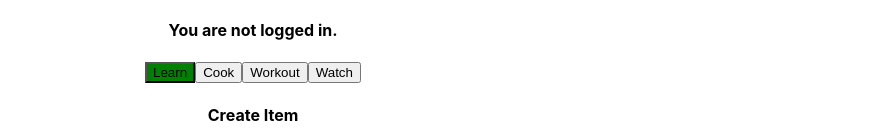
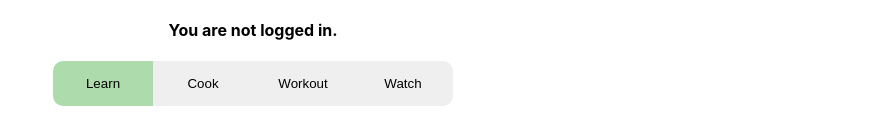
Before and after one commit to rgoc123/project_standard, a React (Create React App) app in the folder client/: page /#/ in a window 1280 px wide. Shown: the part 132-262 px from the top of the page, without its empty margins (387-1280 px from the left). Built offline with nearby package versions, Linux system fonts and the light colour scheme; no server answers.

Commit message:
Style menu buttons

```diff
--- a/client/src/components/menu.js
+++ b/client/src/components/menu.js
@@ -4,9 +4,9 @@ export default function Menu({ activeTab, setActiveTab }) {
   const getStyle = (tab) => activeTab === tab ? 'active' : 'inactive'
 
   return (
-    <div>
+    <div className="menu">
       {['learn', 'cook', 'workout', 'watch'].map(tab => (
-        <button className={getStyle(tab)}
+        <button className={'menu-button ' + getStyle(tab)}
           onClick={() => setActiveTab(tab)}
           key={tab} >
           {tab[0].toUpperCase() + tab.slice(1)}
--- a/client/src/styles/main.css
+++ b/client/src/styles/main.css
@@ -10,8 +10,28 @@
   top: 10px;
 }
 
+.menu-button {
+  width: 100px;
+  padding: 15px;
+  border: none;
+  border-radius: 0;
+  cursor: pointer;
+}
+
+.menu-button:first-of-type {
+  border-radius: 10px 0 0 10px;
+}
+
+.menu-button:last-of-type {
+  border-radius: 0 10px 10px 0;
+}
+
+.menu-button:focus {
+  outline: none;
+}
+
 .active {
-  background-color: green
+  background-color: #AEDBAB !important;
 }
 
 .create-item-form-cont {
```
